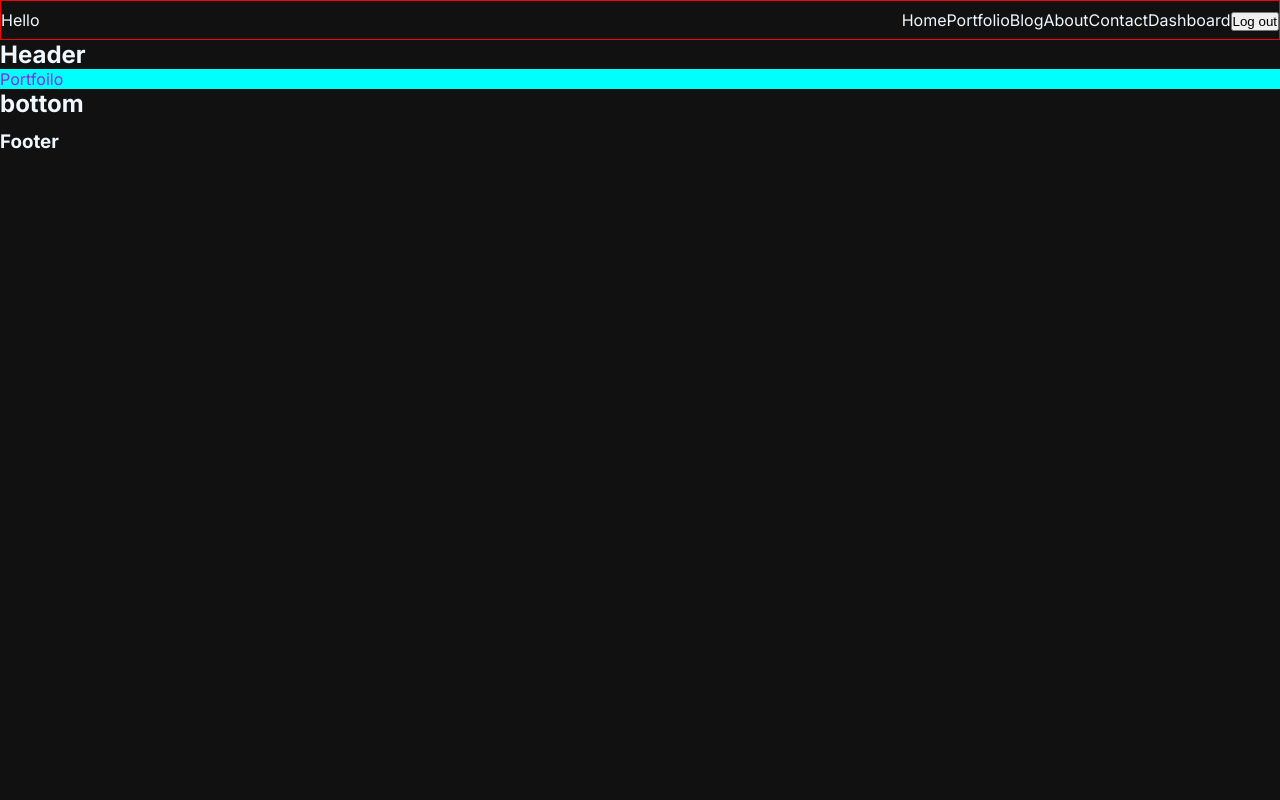
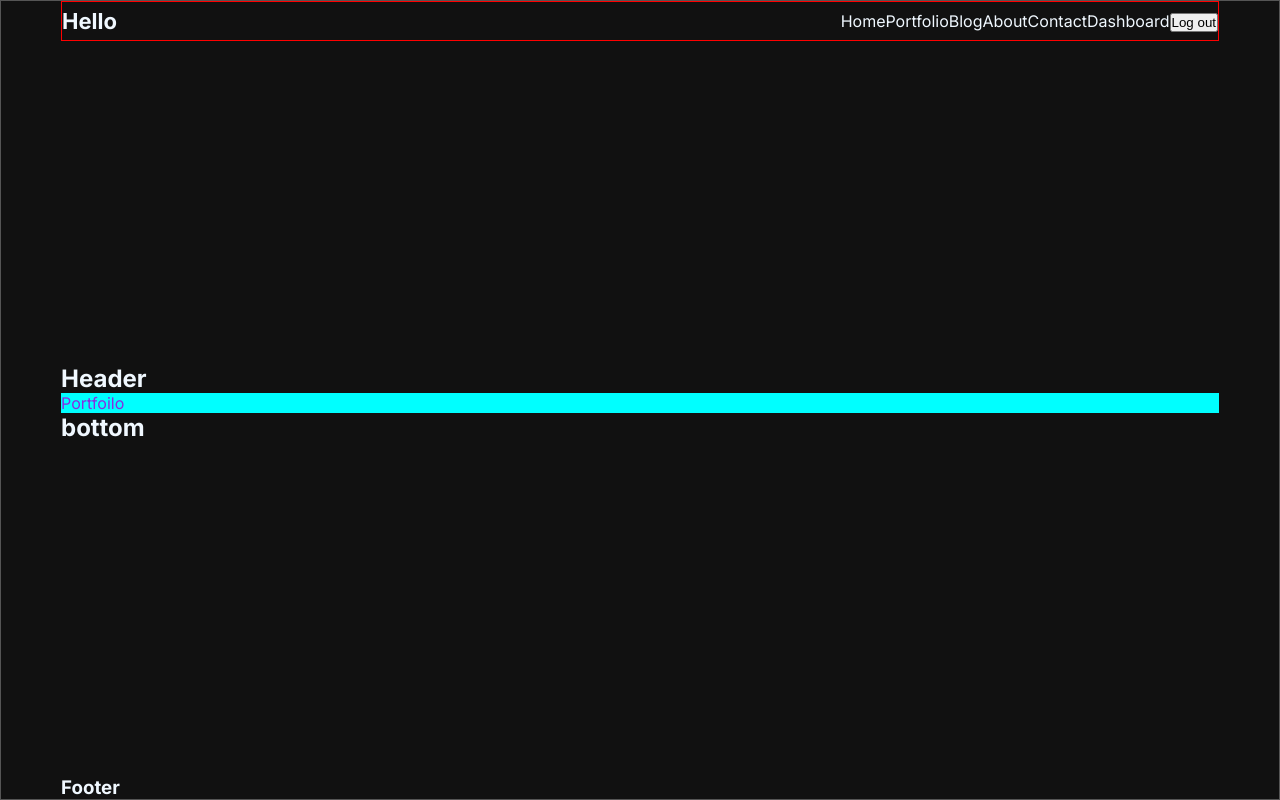
Before and after one commit to ibnbakare/MyBlog, a Next.js app: page /portfoilo in a window 1280 px wide. Built offline with nearby package versions, Linux system fonts and the light colour scheme.

Commit message:
adding styles

```diff
--- a/src/app/globals.css
+++ b/src/app/globals.css
@@ -15,3 +15,18 @@ a {
   text-decoration: none;
   color: inherit;
 }
+
+.container{
+  min-height: 100vh;
+  min-width: 90vh;
+  margin: 0 auto;
+  padding: 0 60px;
+  display: flex;
+  flex-direction: column;
+  justify-content: space-between;
+
+  border: 1px solid #555;
+  /* padding: 0 60px; */
+
+
+}
--- a/src/app/layout.js
+++ b/src/app/layout.js
@@ -14,10 +14,13 @@ export default function RootLayout({ children }) {
     <html lang="en">
 
       <body className={inter.className}>
-      <Navbar />
+      <div className='container'>
+       <Navbar />
         {children}
         <h3 style={{marginTop:"12px"}}>Footer</h3>
+        </div>
         </body>
+
     </html>
   )
 }
--- a/src/component/navbar/navbar.module.css
+++ b/src/component/navbar/navbar.module.css
@@ -5,3 +5,8 @@
     height: 40px;
     align-items: center;
 }
+
+.logo {
+    font-weight: bold;
+    font-size: 22px;
+}
```
